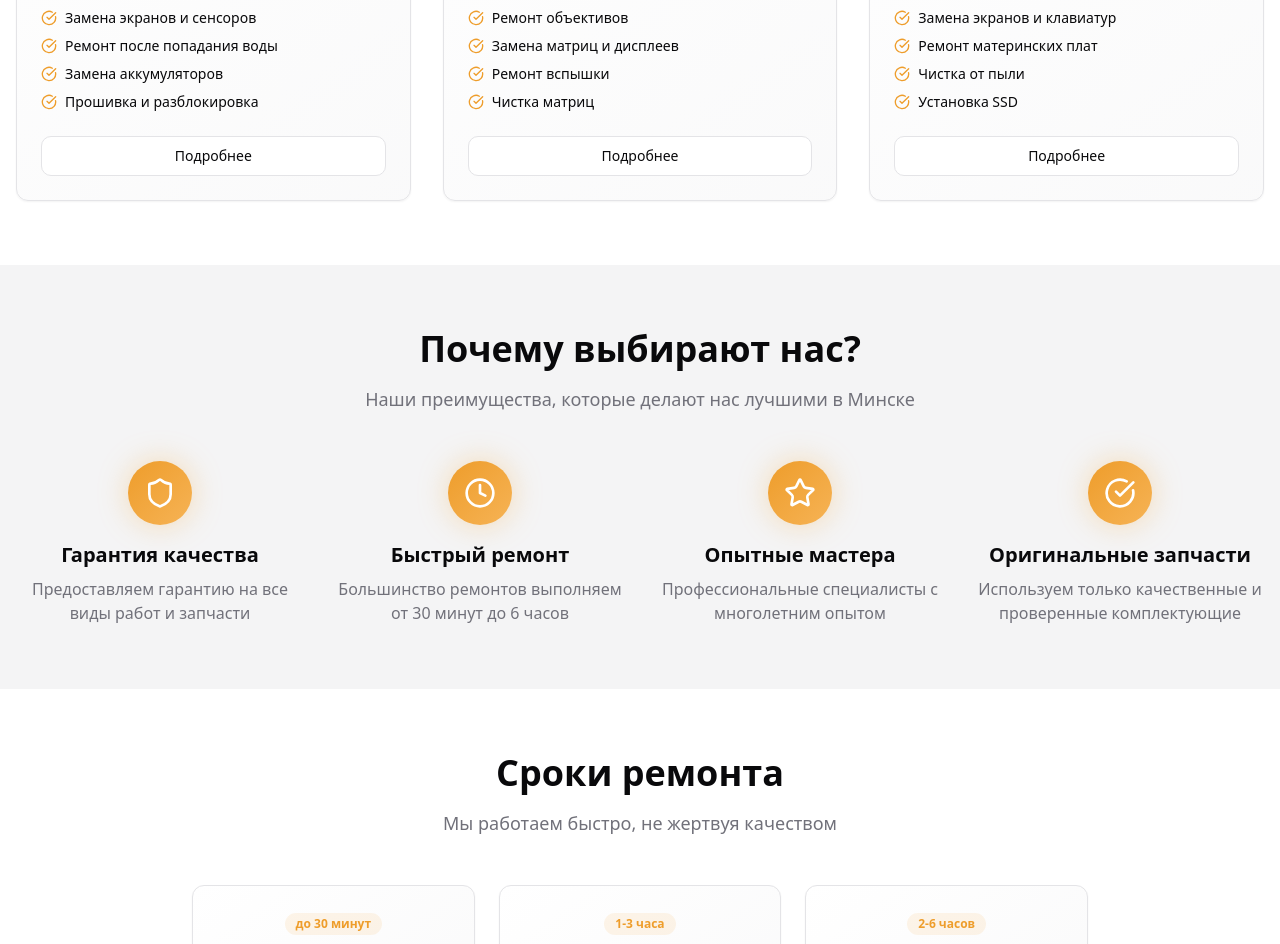
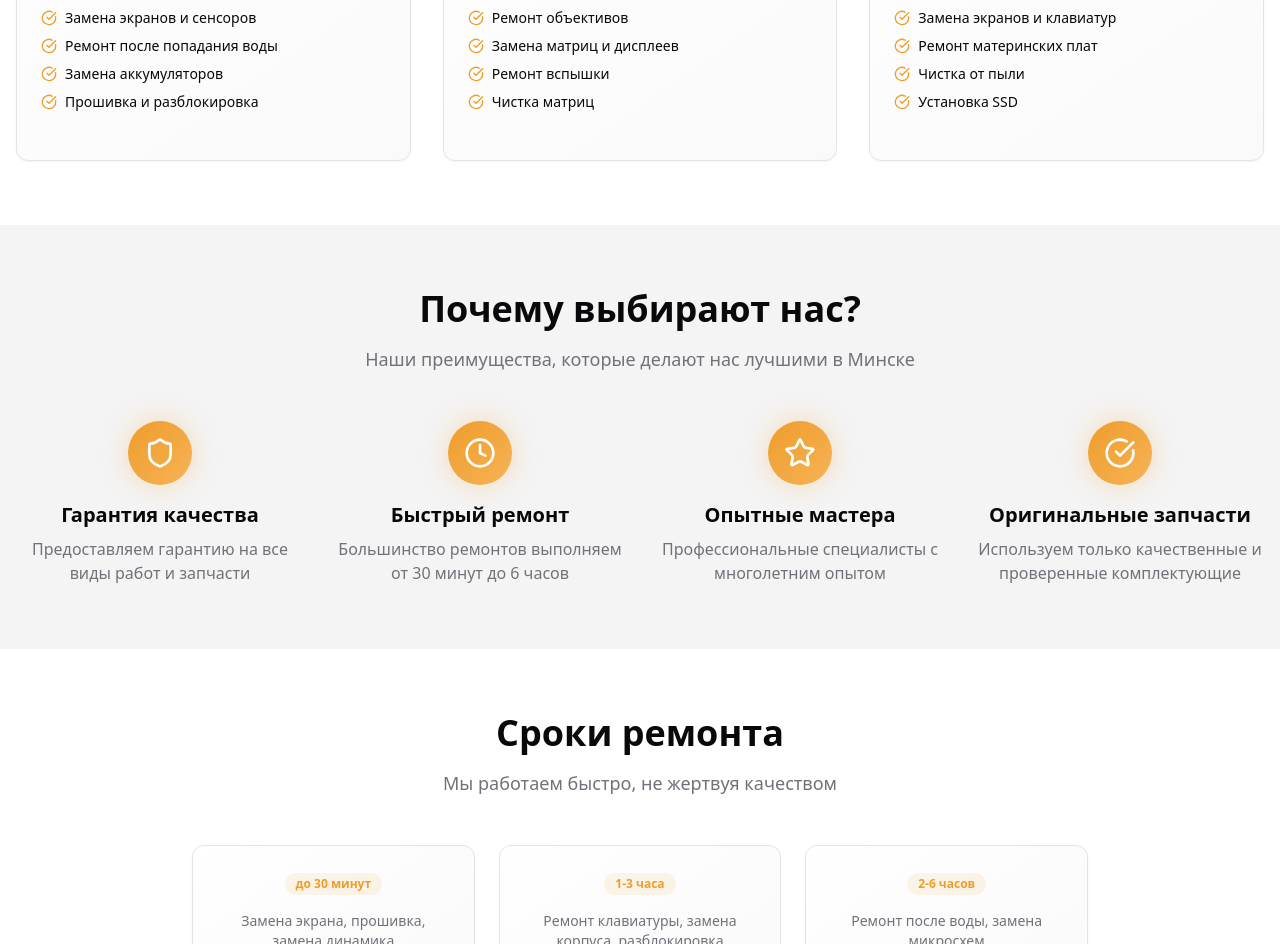
Before and after one commit to SpurIT-Projects/ahiles-site-refresh, a React (Vite) app: page / in a window 1280 px wide. Shown: the part 1260-2204 px from the top of the page. Built offline with nearby package versions, Linux system fonts and the light colour scheme.

Commit message:
Remove "More Info" buttons
Remove "More Info" buttons from the homepage and regenerate the main hero image.

```diff
--- a/src/pages/Index.tsx
+++ b/src/pages/Index.tsx
@@ -164,11 +164,6 @@ const Index = () => {
                       </li>
                     ))}
                   </ul>
-                  <Link to={service.link}>
-                    <Button className="w-full" variant="outline">
-                      Подробнее
-                    </Button>
-                  </Link>
                 </CardContent>
               </Card>
             ))}
```
Also changed, not shown: src/assets/hero-image.jpg.
